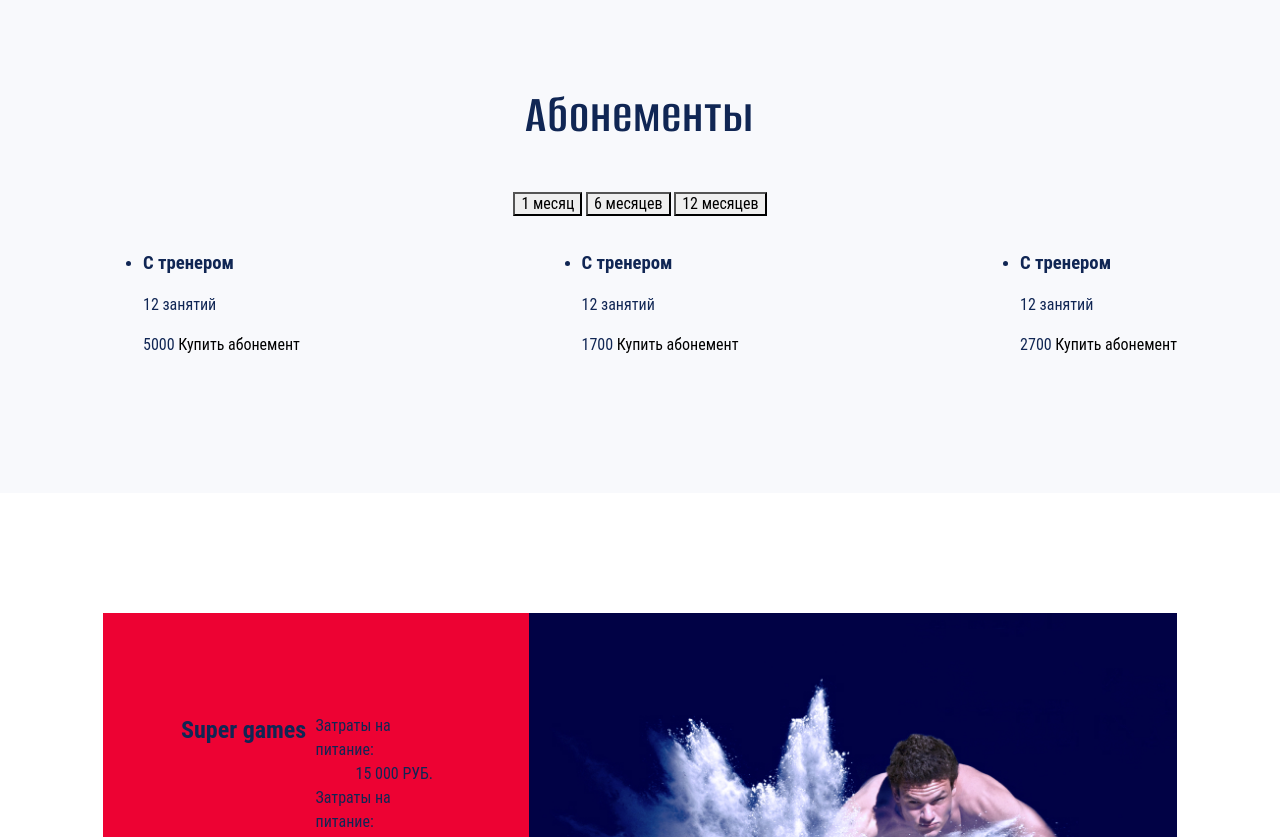
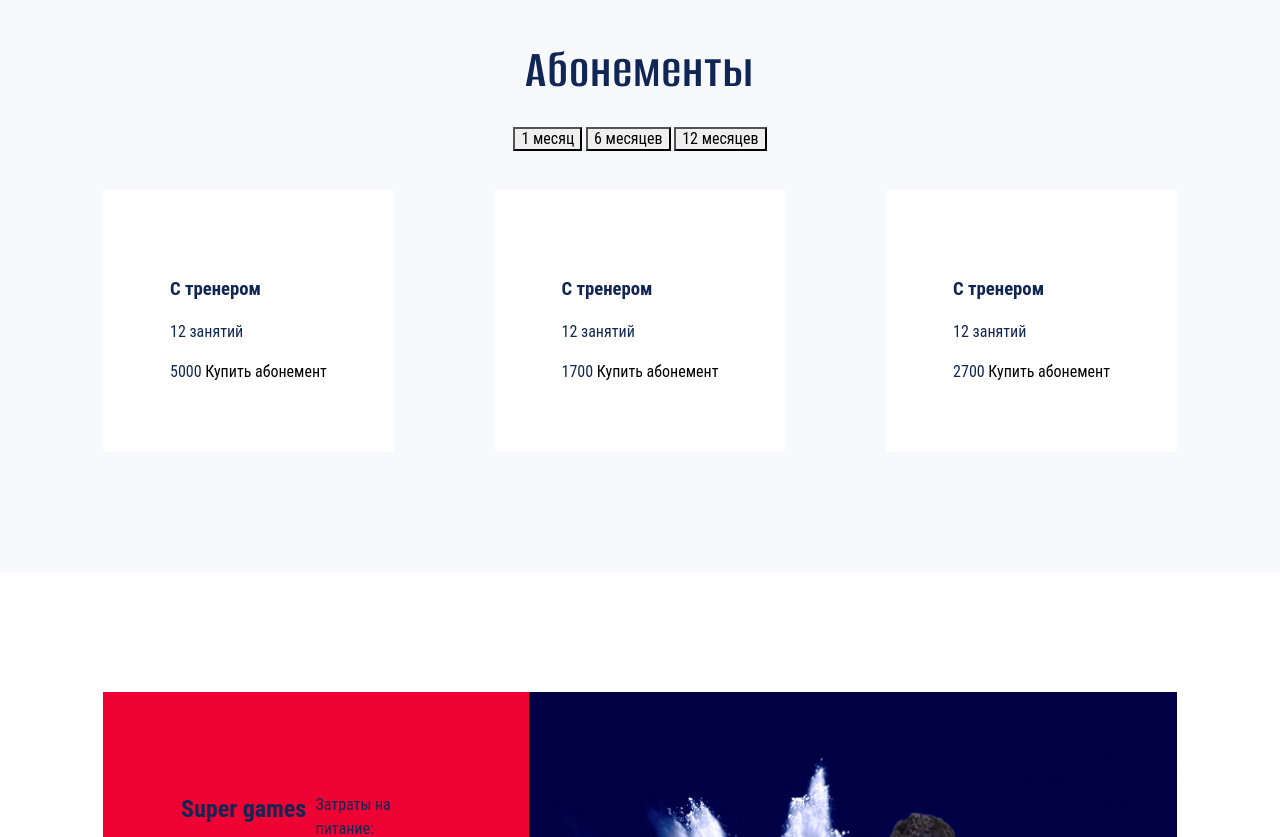
Before and after one commit to Alena59/supergym, a website: page source/index.html in a window 1280 px wide. Shown: the part 1720-2557 px from the top of the page. Drawn offline with nearby package versions, Linux system fonts and the light colour scheme; files that its build step writes are made by us from their sources; files whose address does not match are found by name; a web font is replaced by a local one.

Commit message:
tabs proba

```diff
--- a/source/sass/blocks/subscription.scss
+++ b/source/sass/blocks/subscription.scss
@@ -9,11 +9,13 @@
     letter-spacing: 0.03em;
     font-family: $ff-alumni-sans;
     text-align: center;
+    margin: 0 0 25px;
   }
 }
 
 .subscription__month-list {
   text-align: center;
+  margin-bottom: 39px;
 }
 
 .subscription__ticket-list {
--- a/source/sass/blocks/ticket.scss
+++ b/source/sass/blocks/ticket.scss
@@ -0,0 +1,10 @@
+.ticket {
+  list-style-type: none;
+  padding: 0;
+  margin: 0;
+}
+
+.ticket__item {
+  padding: 68px 67px;
+  background: $color-default-white;
+}
```
Also changed, not shown: build/css/style.css, build/css/style.min.css, 1 other file.
